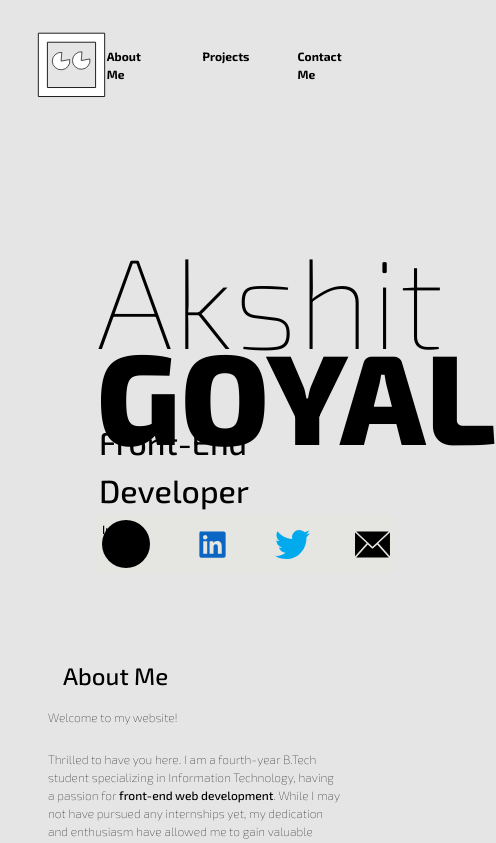
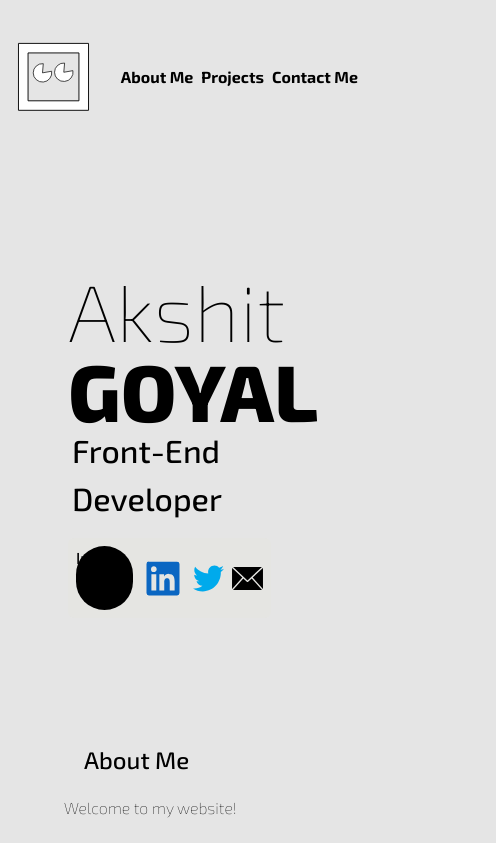
Before and after one commit to krystln/portfolio, a Next.js app: page / in a window 390 px wide. Shown: the top 843 px of the page, 496 px wide, since content can reach past the window. Built offline with nearby package versions, Linux system fonts and the light colour scheme.

Commit message:
Mobile Layout done

```diff
--- a/app/components/Hero.tsx
+++ b/app/components/Hero.tsx
@@ -3,11 +3,13 @@ import Share from "@components/ui/Share"
 
 const Hero = () => {
   return (
-    <div className="w-100% h-fit mx-[4rem] my-[2rem] p-[4rem] gap-0">
-      <h1 className="text-[128px] font-[100] h-[8rem] w-fit p-0 m-0">Akshit</h1>
-      <h1 className="text-[128px] font-extrabold h-[10rem] w-fit m-0 p-0">GOYAL</h1>
-      <div className="text-[32px] pl-1">Front-End Developer</div>
-      <Share></Share>
+    <div className="w-100% h-fit mx-[4rem] my-[2rem] p-[4rem] gap-2 flex Hero">
+      <div className="justify-center">
+        <h1 className="text-[128px] font-[100] h-[8rem] w-fit p-0 m-0">Akshit</h1>
+        <h1 className="text-[128px] font-extrabold h-[10rem] w-fit m-0 p-0">GOYAL</h1>
+        <div className="text-[32px] pl-1">Front-End Developer</div>
+        <Share />
+      </div>
     </div>
   )
 }
--- a/app/components/NavBar.tsx
+++ b/app/components/NavBar.tsx
@@ -5,6 +5,7 @@ import "../styles/components.css"
 import Link from "next/link"
 import Image from "next/image"
 import Mascot from "@public/mascot.svg"
+import { use, useState } from "react"
 
 const NavBar = () => {
 
@@ -16,26 +17,28 @@ const NavBar = () => {
   }
 
 
+
   return (
-    <nav className="flex flex-row justify-between py-10 px-[3rem] items-center">
+    <nav className="Nav flex flex-row justify-between py-10 px-[3rem] items-center">
 
       <div>
-        <Image src={Mascot} alt="" width={75} height={75} className="" />
+        <Image src={Mascot} alt="" width={75} height={75} className="Mascot" />
       </div>
 
-      <div className="flex font-semibold text-[26px] gap-[4rem]">
-          <Link href="AboutMe" className="Navbtn" onClick={ handleFocus }>
+      <div className="NavBar flex font-semibold text-[26px] gap-[4rem] ">
+        <Link href="AboutMe" className="Navbtn" onClick={handleFocus}>
           About Me
         </Link>
 
-          <Link href="Project" className="Navbtn" onClick={ handleFocus }>
+        <Link href="Project" className="Navbtn" onClick={handleFocus}>
           Projects
         </Link>
 
-          <Link href="ContactMe" className="Navbtn" onClick={ handleFocus }>
+        <Link href="ContactMe" className="Navbtn" onClick={handleFocus}>
           Contact Me
         </Link>
       </div>
+
     </nav>
   )
 }
--- a/app/components/ui/Share.tsx
+++ b/app/components/ui/Share.tsx
@@ -9,13 +9,12 @@ import Mail from "@public/icons/mail.svg"
 
 const Share = () => {
   return (
-    <div className="bg-[#E5E5E2] w-[25rem] h-[5rem] rounded-md p-[0.5rem]">
-        <div className="flex flex-row justify-between items-center ">
+    <div className="bg-[#E5E5E2] w-4/5 h-[5rem] rounded-md p-[0.5rem] my-3">
+        <div className="flex flex-row gap-8 items-center Share">
             <div className="w-[4rem] h-[4rem] bg-black rounded-full">Image</div>
-            <Link href="LinkedIn"><Image src={ LinkedIn } alt="" width={35} height={35}/></Link>
+            <Link href="LinkedIn"><Image src={ LinkedIn } alt="" width={50} height={50}/></Link>
             <Link href="Twitter"><Image src={ Twitter } alt="" width={35} height={35}/></Link>
             <Link href="mailto:contact@akshitgoyal.dev"><Image src={ Mail } alt="" width={35} height={35}/></Link>
-
         </div>
     </div>
   )
--- a/app/styles/components.css
+++ b/app/styles/components.css
@@ -46,6 +46,14 @@
     .ProjectImage{
         @apply w-4/5 h-[180px];
     }
+
+    .Button{
+        @apply gap-3;
+    }
+
+    .Button > a{
+        @apply gap-2;
+    }
 }
 
 @media (max-width : 830px) {
@@ -83,7 +91,7 @@
     }
 
     *{
-        @apply text-[12px];
+        @apply text-[16px];
     }
 
     .ContactTitle{
@@ -121,11 +129,15 @@
 
 
     .ProjectCard{
-        @apply flex-col w-full mx-auto my-6 gap-2 ;
+        @apply flex-col items-center w-full mx-auto my-6 gap-2;
+    }
+
+    .ProjectData{
+        @apply w-full text-center;
     }
 
     .ProjectData > div{
-        @apply text-[12px];;
+        @apply text-[14px];;
     }
 
     .ProjectData > h1{
@@ -140,12 +152,17 @@
         @apply w-3/5 h-[220px];
     }
 
+    .Button{
+        @apply place-content-center px-[2rem];
+    }
+
     .Button > a{
-        @apply px-[0.3rem];
+        @apply px-[0.3rem] w-fit gap-1;
     }
+
 }
 
-@media (max-width : 500px){
+@media (max-width : 550px){
     .ProjectImage{
         @apply w-full h-[180px];
     }
@@ -174,4 +191,32 @@
         @apply gap-2;
     }
 
+    .Button{
+        @apply place-content-center gap-2 px-0 w-full;
+    }
+
+    .NavBar{
+        @apply mr-2 pr-2 gap-2 text-[13px];
+    }
+
+    .Nav{
+        @apply px-4;
+    }
+
+    .Hero{
+        @apply px-1;
+    }
+
+    .Hero > div > h1{
+        @apply text-[80px] h-[5rem];
+    }
+
+    .Hero > div > div{
+        @apply mt-4;
+    }
+
+    .Share{
+        @apply gap-2;
+    }
+
 }
--- a/app/styles/globals.css
+++ b/app/styles/globals.css
@@ -46,6 +46,10 @@ body {
   animation: Scale 0.1s forwards;
 }
 
+.Mascot:hover{
+  animation: Scale 0.5s forwards;
+}
+
 @keyframes Scale {
   0% {
   }
```
Lines whose indentation alone changed are shown as unchanged.
